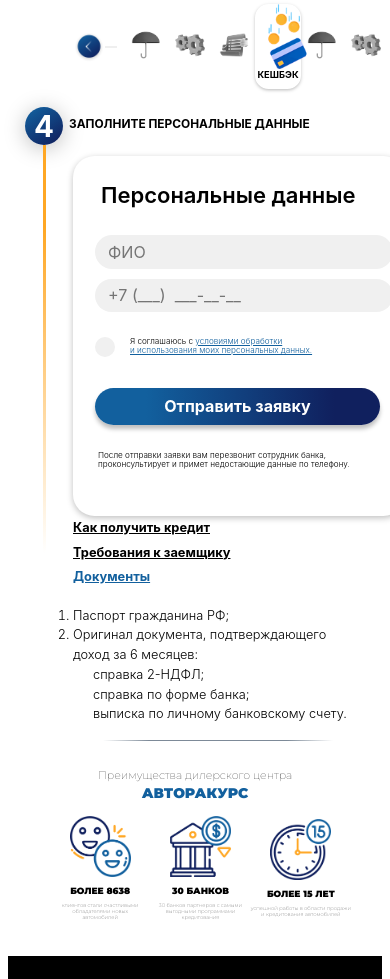
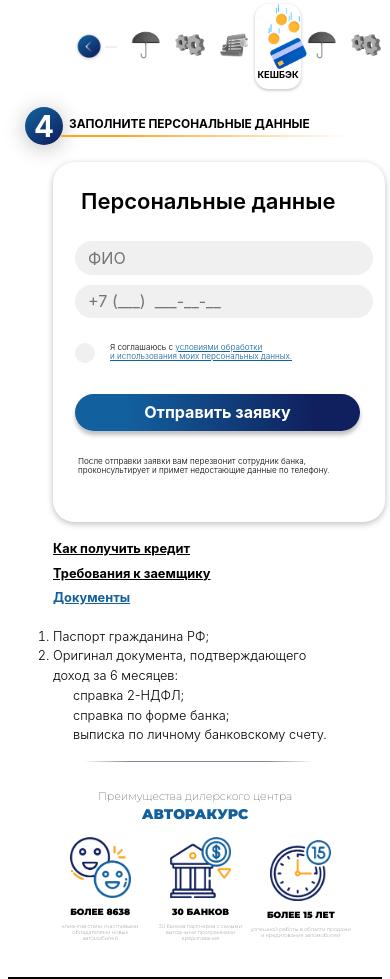
Before and after one commit to MikeGer92/AutoRakurs, a Vue app: page /tradein in a window 390 px wide. Shown: the part 1620-2599 px from the top of the page. Built offline with nearby package versions, Linux system fonts and the light colour scheme; a web font is replaced by a local one; what vue-yandex-maps would draw is missing.

Commit message:
edited some stles for person-params

```diff
--- a/src/components/credit/PersonParams.vue
+++ b/src/components/credit/PersonParams.vue
@@ -2,10 +2,11 @@
     <div class="person">
     <div class="person__left">
       <div class="person__left_num">{{ blockNum }}</div>
-      <div class="person__left_border"></div>
+      <div class="person__left_border-y"></div>
     </div>
     <div class="person__right">
       <div class="person__right_title">ЗАПОЛНИТЕ ПЕРСОНАЛЬНЫЕ ДАННЫЕ</div>
+      <div class="credit-params__left_border-x"></div>
       <div class="person__right_main">
         <div class="person__right_main-left">
 
@@ -74,10 +75,17 @@ export default {
       box-shadow: 0px 3.14081px 21.2005px rgba(0, 0, 0, 0.25);
       border-radius: 52px;
     }
-    &_border {
+    &_border-y {
       width: 3px;
       height: 408px;
       background: linear-gradient(to top,  #FFF 0%, #FFA724  80%);
+    }
+    &_border-x {
+      display: none;
+      width: 408px;
+      height: 2px;
+      background: linear-gradient(to left,  #FFF 0%, #FFA724  80%);
+      margin-left: -12px;
     }
   }
   &__right {
@@ -197,11 +205,12 @@ export default {
         line-height: 14px;
       }
       &_main {
-        margin: 25px 0 0 10px;
+        margin: 25px 0 0 -10px;
         flex-wrap: wrap;
         justify-content: center;
         &-left {
           width: 100%;
+          margin-right: 0;
         }
         &-right {
           margin-left: 0;
@@ -210,6 +219,7 @@ export default {
       }
     }
     &__howget {
+      margin-top: 15px;
       width: 290px;
       &_info, &_req {
         font-size: 12.8012px;
```
